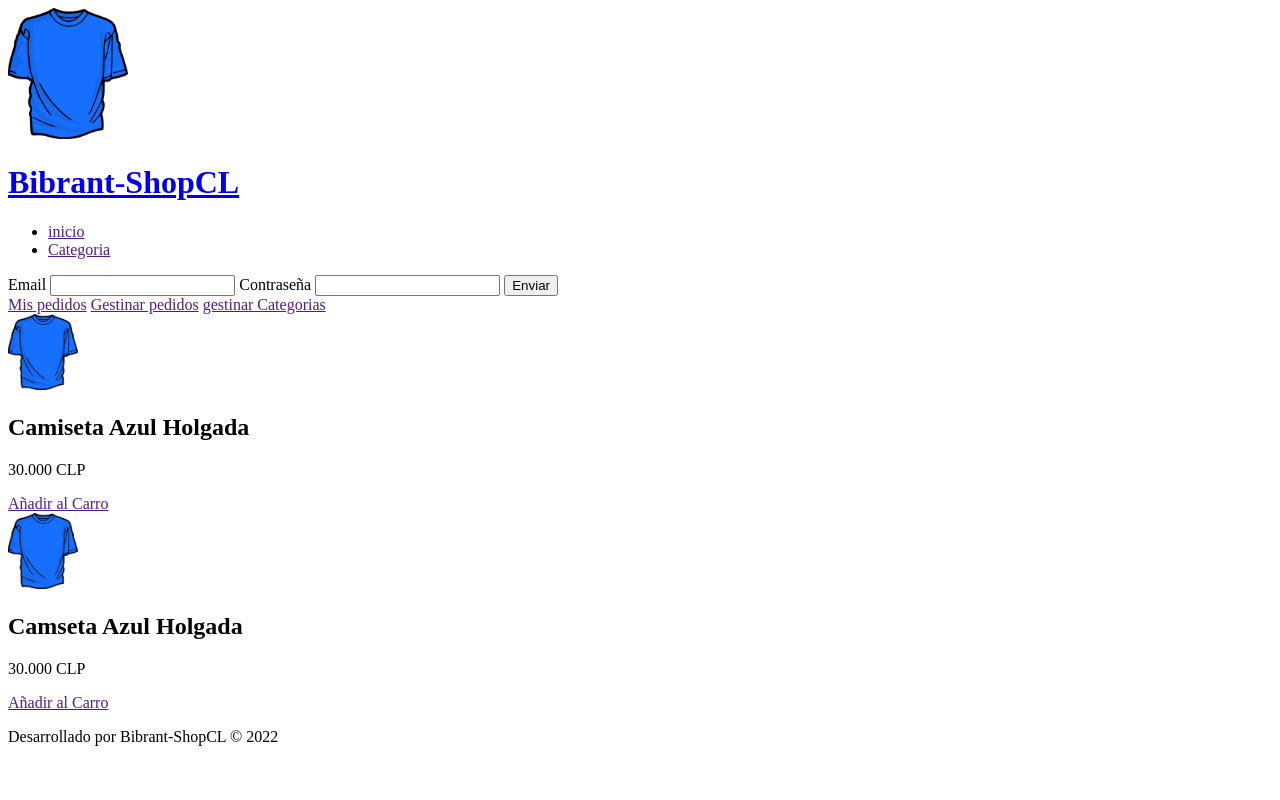
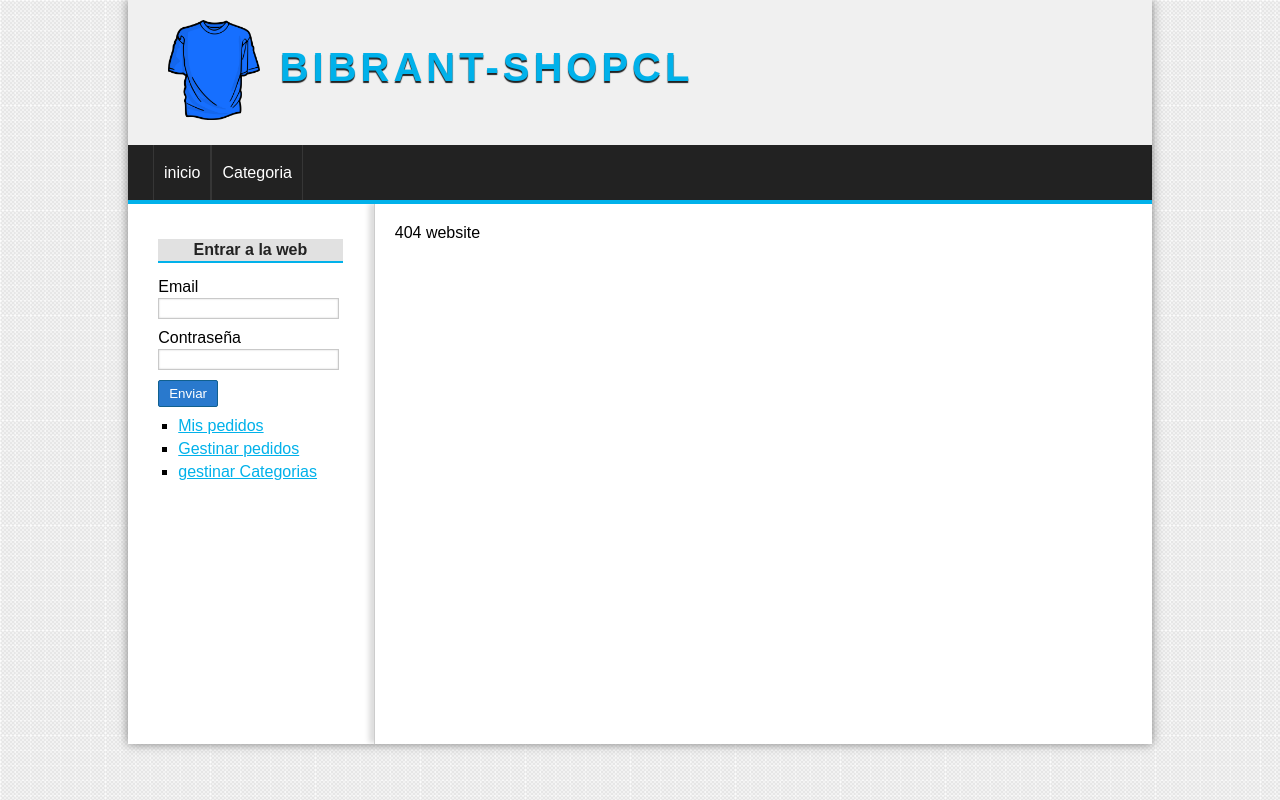
Before and after one commit to DannHigashi22/ProyectoTiendaMVCPhp, a PHP site: page / in a window 1280 px wide. Run offline with PHP 8.4, Linux system fonts and the light colour scheme.

Commit message:
css y estuctura mvc

```diff
--- a/assets/css/styles.css
+++ b/assets/css/styles.css
@@ -1,7 +1,249 @@
-#logo img{
-    width: 120px;
+/*generales*/
+*{
+    padding: 0px;
+    margin: 0px;
+    font-family: sans-serif,Helvetica, Arial;
 }
 
+body{
+    background: url(../img/bg.png);
+}
+
+a{
+    color:#01b1ea;
+}
+
+a:visited{
+    color:#01b1ea;
+}
+
+a:hover{
+    color: #555555;
+}
+
+/*container*/
+#container{
+    width: 80%;
+    margin: 0px auto;
+    box-shadow: 0px 0px 10px grey;
+    background: white;
+}
+
+/*header*/
+#header{
+    height: 145px;
+    background: #f0f0f0;
+}
+
+#logo{
+    padding: 20px;
+    margin-left: 20px;
+    float: left;
+}
+#logo img{
+    height: 100px;
+    float: left;
+}
+#logo a{
+    float: left;
+    font-size: 20px;
+    letter-spacing: 4px;
+    font-family: 'Open Sans',Helvetica, Arial;
+    text-transform: uppercase;
+    color: #01b1ea;
+    font-weight: bold;
+    text-decoration: none;
+    margin-top: 25px;
+    margin-left: 20px;
+    text-shadow: 0px 2px 1px #222222;
+    transition: all 300ms;
+}
+#logo a:hover{
+    text-shadow: 0px 2px 1px #222222, 0px 0px 4px #01b1ea;
+}
+/*Menu*/
+#nav{
+    clear: both;
+    background: #222222;
+    color:white;
+    height: 55px;
+    border-bottom: 4px solid #01b1ea;
+}
+#nav ul{
+    list-style: none;
+    text-decoration: none;
+    margin: 0px auto;
+    margin-left: 25px;
+}
+nav ul li{
+    line-height: 55px;
+    float: left;
+    border-right: 1px solid #363636;
+}
+#nav a{
+    display: block;
+    color: white;
+    text-decoration: none;
+    padding-left: 10px;
+    padding-right: 10px;
+    transition: all 300ms;
+}
+#nav a:first-child{
+    border-left: 1px solid #363636;
+}
+#nav a:hover{
+    background: #01b1ea;
+}
+
+/*content*/
+#content{
+    margin: 0px auto;
+    overflow: hidden;
+    background: white;
+}
+
+/*barra lateral*/
+#aside{
+    width: 20%;
+    min-height: 500px;
+    float: left;
+    margin-top: 20px;
+    margin-left: 20px;
+}
+#aside .block-aside{
+    display: block;
+    width: 90%;
+    margin: 5px auto;
+    padding: 10px;
+}
+#aside h3{
+    display: block;
+    color:#222;
+    width: 100%;
+    text-align: center;
+    padding-top: 2px;
+    padding-bottom: 2px;
+    margin-bottom: 15px;
+    font-size: 16px;
+    font-weight: bold;
+    background: #e1e1e1;
+    border-bottom: 2px solid #01b1ea;
+}
+#aside ul{
+    margin-top: 10px;
+    margin-bottom: 10px;
+}
+#aside ul li{
+    list-style:square;
+    margin-left: 20px;
+    margin-top: 5px;
+    margin-bottom: 5px;
+}
+
+/*form*/
+label,
+input[type="text"],
+input[type="password"],
+input[type="email"]{
+    display: block;
+    width: 95%;
+    margin-top: 2px;
+    margin-bottom: 2px;
+}
+input[type="text"],
+input[type="password"],
+input[type="email"],
+select{
+    border: 1px solid #c9c9c9;
+    box-shadow: 0px 0px 2px #ccc inset;
+    background: white;
+    padding: 2px;
+    color: gray;
+    transition: all 300ms;
+}
+
+input[type="text"]:focus,
+input[type="password"]:focus,
+input[type="email"]:focus{
+    border: 1px solid #1579b5;
+    color: black;
+}
+input[type="button"],
+input[type="submit"],
+button, .button{
+    display: block;
+    border-radius: 2px;
+    width: auto;
+    padding: 5px;
+    padding-left: 10px;
+    padding-right: 10px;
+    color: white;
+    background: #2979cd;
+    border: 1px solid #11608E;
+    cursor: pointer;
+}
+.button{
+    background: #33AE3D;
+    color: white !important;
+    text-decoration: none;
+    width: fit-content;
+    margin: 0px auto;
+}
+label,
+input[type="button"],
+input[type="submit"],
+button{
+    margin-top: 10px;
+}
+
+/*Central*/
+#main{
+    width: 72%;
+    min-height: 500px;
+    float: right;
+    border-left: 1px solid #ccc;
+    box-shadow: -5px -1px 5px #ddd;
+    padding: 20px;
+}
+#main h1{
+    font-size: 24px;
+    font-weight: normal;
+    letter-spacing: 1px;
+    text-align: center;
+    border-bottom: 1px solid #ccc;
+    margin-bottom: 20px;
+    padding:20px;
+    padding-top: 0px;
+
+}
+/*Productos*/
+.product{
+    width: 25%;
+    float: left;
+    /* margin-left: 5px; */
+    margin-right: 5px;
+    text-align: center;
+}
+.product h2{
+    font-size: 18px;
+    margin-bottom: 10px;
+}
+.product p{
+    margin-bottom: 10px;
+    font-weight: bold;
+    color: #555;
+}
 .product img{
     width: 70px;
 }
+
+/*footer*/
+#footer{
+    clear: both;
+    text-align: center;
+    padding-top: 10px;
+    padding-bottom: 10px;
+    color: white;
+    background: #222;
+    border-top: 4px solid #01b1ea;
+}
--- /dev/null
+++ b/autoload.php
@@ -0,0 +1,7 @@
+<?php
+function app_autoload($classname){
+    require_once 'controllers/'.$classname.'.php';
+}
+
+spl_autoload_register('app_autoload');
+?>
--- a/index.php
+++ b/index.php
@@ -1,65 +1,32 @@
-<!DOCTYPE html>
-<html lang="es">
-<head>
-    <meta charset="UTF-8">
-    <meta http-equiv="X-UA-Compatible" content="ie=edge">
-    <title>Bibrant-ShopCL</title>
-    <link rel="stylesheet" href="assets/css/styles.css">
-</head>
-<body>
-    <!--Cabecera-->
-    <header id="header">
-        <div id="logo">
-            <img src="assets/img/camiseta.png" alt="LogoDeBibrant-ShopCL">
-            <a href="index.php">
-                <h1>Bibrant-ShopCL</h1>
-            </a>
-        </div>
-    </header>
-    <!--Menu-->
-    <nav id="menu">
-        <ul>
-            <li><a href="">inicio</a></li>
-            <li><a href="">Categoria</a></li>
-        </ul>
-    </nav>
-    <main id="content">
-    <!--BarraLateral-->
-    <aside id="aside">
-        <div class="block-aside" id="login">
-            <form action="" method="post">
-                <label for="email">Email</label>
-                <input type="email" name="email">
-                <label for="pass">Contraseña</label>
-                <input type="password" name="pass">
-                <input type="submit" value="Enviar">
-            </form>
-            <a href="">Mis pedidos</a>
-            <a href="">Gestinar pedidos</a>
-            <a href="">gestinar Categorias</a>
-        </div>
-    </aside>
-    <!--Contenido Principal-->
-    <section id="main">
-        <div class="product">
-            <img src="assets/img/camiseta.png" alt="Articulo">
-            <h2>Camiseta Azul Holgada</h2>
-            <p>30.000 CLP</p>
-            <a href="">Añadir al Carro</a>
-        </div>
-        <div class="product">
-            <img src="assets/img/camiseta.png" alt="Articulo">
-            <h2>Camseta Azul Holgada</h2>
-            <p>30.000 CLP</p>
-            <a href="">Añadir al Carro</a>
-        </div>
-    </section>
-    </main>
-    <!--Footer-->
-    <footer id="footer">
-        <p>Desarrollado por Bibrant-ShopCL &COPY; <?=date('Y')?></p>
-    </footer>
+<?php
+//controlador frontal
+require_once 'autoload.php';
+require_once 'views/layout/header.phtml';
+require_once 'views/layout/sidebar.phtml';
+
+if (isset($_GET['controller'])) {
+    $nameController=$_GET['controller'].'Controller';
+}else {
+    echo '404 website';
+    exit();
+}
+if (@class_exists($nameController)) {
+    $controlador =new $nameController();
+
+    if (isset($_GET['action']) && method_exists($controlador,$_GET['action'])) {
+        $action=$_GET['action'];
+        $controlador->$action();
+    }else {
+        echo "404 action";
+        trigger_error('404 ERROR ACTION',E_USER_NOTICE);
+    }
+
+}else{
+    echo "404 controllers";
+
+}
+
+require_once 'views/layout/footer.phtml';
 
 
-</body>
-</html>
+?>
--- /dev/null
+++ b/views/layout/header.phtml
@@ -0,0 +1,27 @@
+<!DOCTYPE html>
+<html lang="es">
+<head>
+    <meta charset="UTF-8">
+    <meta http-equiv="X-UA-Compatible" content="ie=edge">
+    <title>Bibrant-ShopCL</title>
+    <link rel="stylesheet" href="assets/css/styles.css">
+</head>
+<body>
+    <div id="container">
+        <!--Cabecera-->
+        <header id="header">
+            <div id="logo">
+                <img src="assets/img/camiseta.png" alt="LogoDeBibrant-ShopCL">
+                <a href="index.php">
+                    <h1>Bibrant-ShopCL</h1>
+                </a>
+            </div>
+        </header>
+        <!--Menu-->
+        <nav id="nav">
+            <ul>
+                <li><a href="">inicio</a></li>
+                <li><a href="">Categoria</a></li>
+            </ul>
+        </nav>
+        <main id="content">
--- /dev/null
+++ b/views/layout/sidebar.phtml
@@ -0,0 +1,20 @@
+<!--BarraLateral-->
+            <aside id="aside">
+                <div class="block-aside" id="login">
+                    <h3>Entrar a la web</h3>
+                    <form action="" method="post">
+                        <label for="email">Email</label>
+                        <input type="email" name="email">
+                        <label for="pass">Contraseña</label>
+                        <input type="password" name="pass">
+                        <input type="submit" value="Enviar">
+                    </form>
+                    <ul>
+                        <li><a href="">Mis pedidos</a></li>
+                        <li><a href="">Gestinar pedidos</a></li>
+                        <li><a href="">gestinar Categorias</a></li>
+                    </ul>
+                </div>
+            </aside>
+            <!--Contenido Principal-->
+            <section id="main">
```
Also changed, not shown: config/db.php (added, +11 -0 lines), controllers/CategoriaController.php (added, +9 -0 lines), controllers/PedidoController.php (added, +9 -0 lines), controllers/ProductoController.php (added, +10 -0 lines), controllers/UsuarioController.php (added, +9 -0 lines), views/layout/footer.phtml (added, +10 -0 lines), views/producto/destacado.phtml (added, +25 -0 lines).
